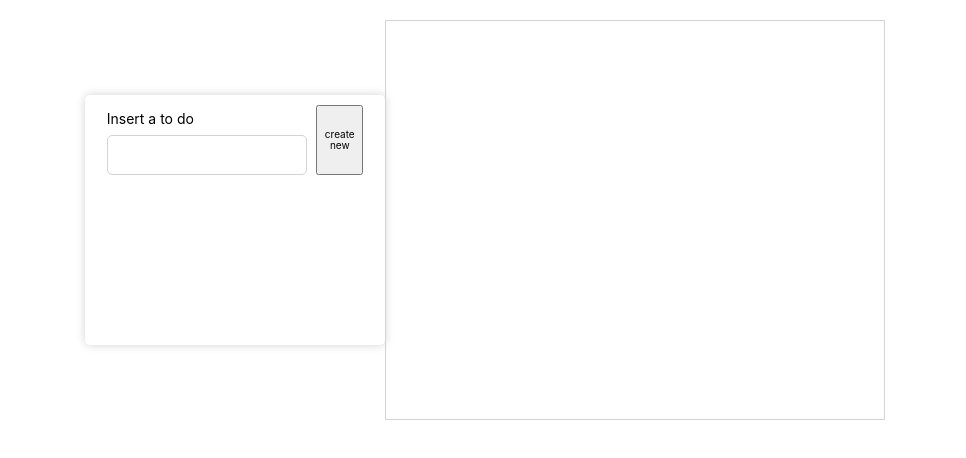
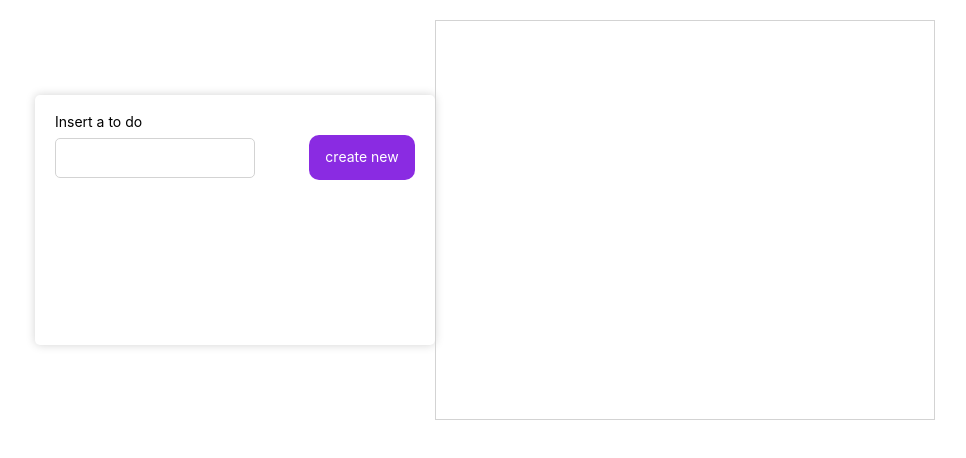
Before and after one commit to frxitas/to-do-list, a Next.js app: page /home in a window 1280 px wide. Shown: the top 458 px of the page, without its empty margins (155-1121 px from the left). Built offline with nearby package versions, Linux system fonts and the light colour scheme.

Commit message:
Ajust button layout

```diff
--- /dev/null
+++ b/components/Button/Button.js
@@ -0,0 +1,25 @@
+import React, { forwardRef } from "react";
+
+import * as Styles from "./Button.styles";
+
+const Button = forwardRef(
+  ({ onChange, onFocus, onBlur, name, children, ...restProps }, ref) => {
+    return (
+      <Styles.Button ref={ref}>
+        <Styles.ButtonTag
+          name={name}
+          onChange={onChange}
+          onFocus={onFocus}
+          onBlur={onBlur}
+          {...restProps}
+        >
+          {children}
+        </Styles.ButtonTag>
+      </Styles.Button>
+    );
+  }
+);
+
+export default Button;
+
+Button.displayName = "Button";
--- /dev/null
+++ b/components/Button/Button.styles.js
@@ -0,0 +1,25 @@
+import styled from "@emotion/styled";
+
+export const Button = styled.div`
+  display: flex;
+  height: 45px;
+  margin-top: 30px;
+  width: 150px;
+`;
+
+export const ButtonTag = styled.button`
+  width: 100%;
+  height: 100%;
+  display: flex;
+  justify-content: center;
+  align-items: center;
+  border: none;
+  border-radius: 10px;
+  background-color: blueviolet;
+  color: white;
+  font-size: 14px;
+
+  &:hover {
+    box-shadow: 1px 1px 5px blueviolet;
+  }
+`;
--- /dev/null
+++ b/components/Button/index.js
@@ -0,0 +1 @@
+export { default } from "./Button";
--- a/components/Card/Card.Styles.js
+++ b/components/Card/Card.Styles.js
@@ -4,7 +4,7 @@ export const Card = styled.div`
   display: flex;
   justify-content: center;
   align-items: flex-start;
-  width: 300px;
+  width: 400px;
   height: 250px;
   border-radius: 5px;
   background-color: white;
@@ -12,6 +12,9 @@ export const Card = styled.div`
 `;
 
 export const CardContent = styled.div`
+  width: 100%;
   display: flex;
-  padding: 10px;
+  justify-content: space-between;
+  align-items: center;
+  padding: 10px 20px 0 20px;
 `;
--- a/components/Card/Card.js
+++ b/components/Card/Card.js
@@ -1,4 +1,4 @@
-import React, { useState } from "react";
+import React, { useEffect, useState } from "react";
 import Input from "../Input";
 
 import { useSelector, useDispatch } from "react-redux";
@@ -6,31 +6,35 @@ import { useSelector, useDispatch } from "react-redux";
 import * as Styles from "./Card.Styles";
 
 import { createNewToDo } from "../../store/slices/todoSlice";
+import Button from "../Button";
 
 const Card = () => {
   const dispatch = useDispatch();
 
   const [task, setTask] = useState({});
+  const [id, setId] = useState(0);
 
   const { toDoList } = useSelector((store) => ({
     toDoList: store.todo.toDoList,
   }));
-  console.log(toDoList.length);
+
+  useEffect(() => {
+    if (toDoList) setId(toDoList.length);
+  }, [toDoList]);
 
   const handleSetTask = (e) => {
-    let toDoName = e.target.value;
-    setTask({ id: 1, name: toDoName });
+    setTask({ id: id, name: e.target.value });
   };
 
   const createNewTask = () => {
-    dispatch(createNewToDo());
+    dispatch(createNewToDo(task));
   };
 
   return (
     <Styles.Card>
       <Styles.CardContent>
         <Input label={"Insert a to do"} onChange={handleSetTask} />
-        <button onClick={createNewTask}>create new</button>
+        <Button onClick={createNewTask}>create new</Button>
       </Styles.CardContent>
     </Styles.Card>
   );
--- a/components/List/List.js
+++ b/components/List/List.js
@@ -7,6 +7,7 @@ const List = () => {
   const { toDoList } = useSelector((store) => ({
     toDoList: store.todo.toDoList,
   }));
+  console.log(toDoList);
 
   return (
     <Styles.ListContent>
```
